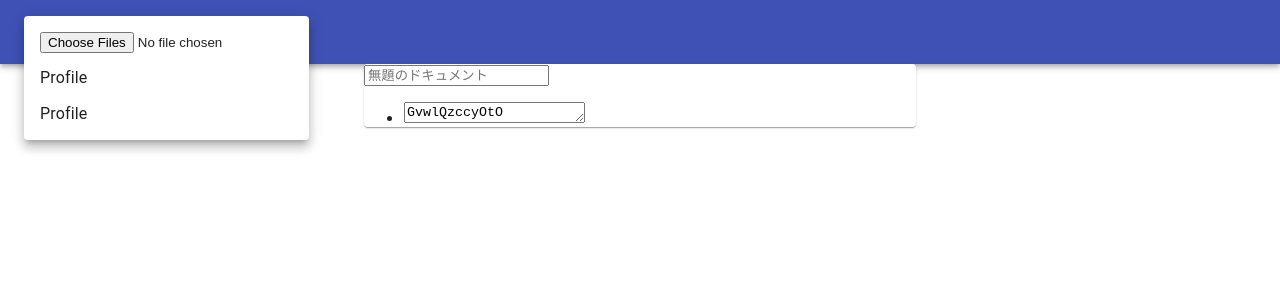
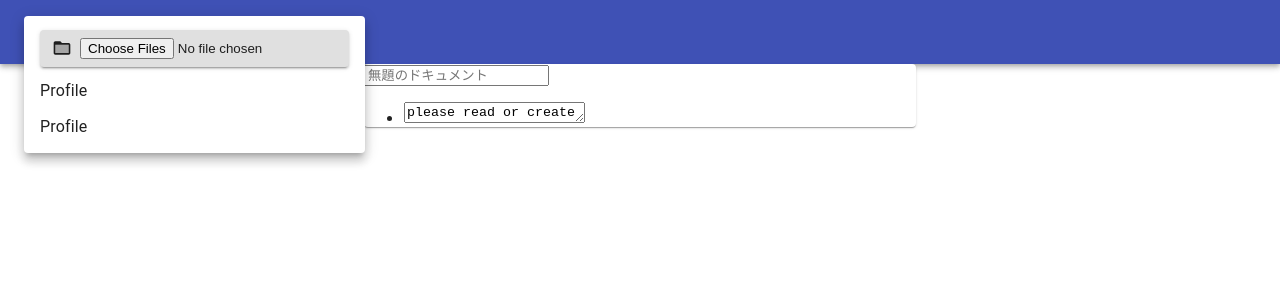
Before and after one commit to IttetsuSato/hbar, a React (Create React App) app in the folder react-sample/: page / in a window 1280 px wide. Both pictures are taken after a click on the button 56 px from the left and 32 px from the top of the page. Shown: the top 300 px of the page. Built offline with nearby package versions, Linux system fonts and the light colour scheme.

Commit message:
file読み込み機能の実装

```diff
--- a/react-sample/src/components/Header.js
+++ b/react-sample/src/components/Header.js
@@ -1,6 +1,6 @@
 import React from "react";
 import SimpleMenu from "./Menu";
-import { AppBar, Toolbar, IconButton, Typography } from '@material-ui/core';
+import { AppBar, Toolbar, Typography } from '@material-ui/core';
 
 class Header extends React.Component{
   constructor(props){
@@ -16,7 +16,7 @@ class Header extends React.Component{
     return (
       <AppBar position="static">
         <Toolbar>
-          <SimpleMenu/>
+          <SimpleMenu readContent={this.props.readContent} />
 
           <Typography variant="h6">
             {this.props.title}
--- a/react-sample/src/components/Menu.js
+++ b/react-sample/src/components/Menu.js
@@ -1,8 +1,9 @@
 import React from 'react';
-import { Button, Menu, MenuItem } from '@material-ui/core';
+import { IconButton, Button, Menu, MenuItem } from '@material-ui/core';
 import ListIcon from '@material-ui/icons/List';
+import FolderOpenTwoToneIcon from '@material-ui/icons/FolderOpenTwoTone';
 
-export default function SimpleMenu() {
+export default function SimpleMenu(props) {
   const [anchorEl, setAnchorEl] = React.useState(null);
 
   const handleClick = (event) => {
@@ -13,23 +14,29 @@ export default function SimpleMenu() {
     setAnchorEl(null);
   };
 
+  // ファイル読み込み、stateの変更も行う
   const readFile = (e) => {
-    let fileReader = new FileReader();
+    let reader = new FileReader();
     for(const file of e.target.files) {
       //Fileオブジェクト(テキストファイル)のファイル内容を読み込む
-      fileReader.readAsText(file, 'UTF-8');
-      //ファイルの読み込み完了後に内容をコンソールに出力する
-      fileReader.onload = ()=> {
-        console.log(fileReader.result);
+      reader.readAsText(file, 'UTF-8');
+      //ファイルの読み込み完了後にreadContent実行
+      reader.onload = () => {
+        const standardizedTexts = reader.result.replace(/\r\n|\r/g, "\n");
+        const textArray = standardizedTexts.split('\n');
+        props.readContent(textArray);
       };
     }
   }
 
   return (
     <div>
-      <Button aria-controls="simple-menu" aria-haspopup="true" onClick={handleClick}>
+      <IconButton
+        aria-controls="simple-menu" aria-haspopup="true"
+        color="inherit"
+        onClick={handleClick}>
         <ListIcon />
-      </Button>
+      </IconButton>
       <Menu
         id="simple-menu"
         anchorEl={anchorEl}
@@ -38,9 +45,15 @@ export default function SimpleMenu() {
         onClose={handleClose}
       >
         <MenuItem onClick={handleClose}>
-          <form>
-              <input id="file" type="file" name="file" multiple onChange={(e) => readFile(e)}/>
-          </form>
+          <Button
+            variant="contained"
+            color="default"
+            startIcon={<FolderOpenTwoToneIcon />}
+          >
+            <form>
+                <input id="file" type="file" name="file" display="none" multiple onChange={(e) => readFile(e)}/>
+            </form>
+          </Button>
         </MenuItem>
         <MenuItem onClick={handleClose}>Profile</MenuItem>
         <MenuItem onClick={handleClose}>Profile</MenuItem>
--- a/react-sample/src/hbar.js
+++ b/react-sample/src/hbar.js
@@ -14,7 +14,7 @@ class Hbar extends React.Component{
     this.state = {
       title: "無題のドキュメント",
       nextId: randomIdGenerator(12),
-      contents: [{id: randomIdGenerator(12), content: randomIdGenerator(12)}]
+      contents: [{id: randomIdGenerator(12), content: 'please read or create file'}]
     };
   }
 
@@ -45,9 +45,23 @@ class Hbar extends React.Component{
     const contentIndex = searchIndex(id, contents);
     this.setState({
       nextId: randomIdGenerator(12),
-      contents: [...contents.slice(0,contentIndex+1), {id: nextId, content: nextId}, ...contents.slice(contentIndex+1)]
+      contents: [...contents.slice(0,contentIndex+1), {id: nextId, content: ''}, ...contents.slice(contentIndex+1)]
     });
   };
+
+  //contentsの読み込み
+  readContent = (textArray) => {
+    this.setState({
+      contents: []
+    });
+    for(const text of textArray){
+      const {nextId, contents} = this.state;
+      this.setState({
+        nextId: randomIdGenerator(12),
+        contents: [...contents, {id: nextId, content: text}]
+      });
+    }
+  }
 
 
   //contentsのupdate
@@ -79,9 +93,12 @@ class Hbar extends React.Component{
     const {title,contents} = this.state;
     return(
       <div>
-        <Header title={title} />
+        <Header
+          title={title}
+          readContent={this.readContent}
+          />
         <EditArea
-          contents={contents}
+          contents={title, contents}
           addTitle={this.addTitle}
           focusLine={this.focusLine}
           createContent={this.createContent}
```
Also changed, not shown: 1 other file (tests, documents, lock files or other folders).
